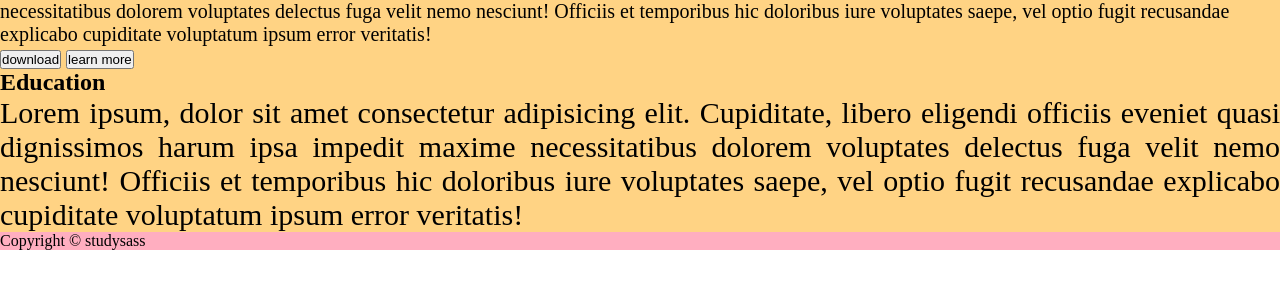
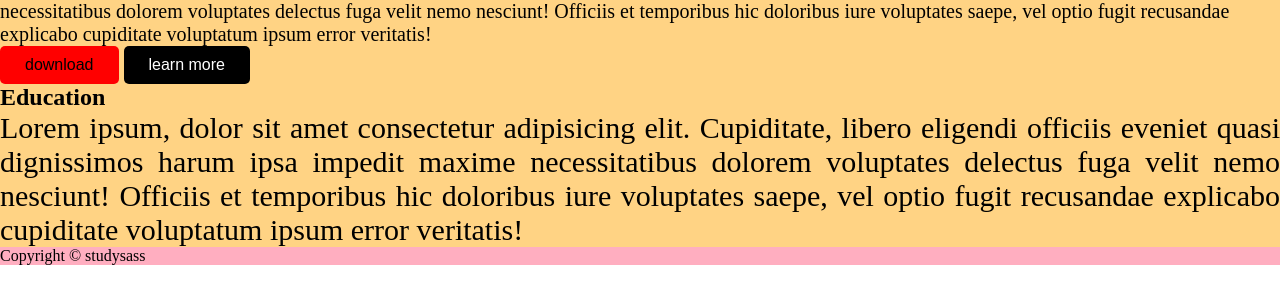
Before and after one commit to mousumiaktar/Learning-SASS, a plain HTML site: page index.html in a window 1280 px wide. Shown: the part 147-450 px from the top of the page. Drawn offline with Linux system fonts and the light colour scheme.

Commit message:
extand and inheritance

```diff
--- a/index.html
+++ b/index.html
@@ -27,8 +27,8 @@
                 quasi dignissimos harum ipsa impedit maxime necessitatibus dolorem voluptates delectus fuga velit nemo
                 nesciunt! Officiis et temporibus hic doloribus iure voluptates saepe, vel optio fugit recusandae
                 explicabo cupiditate voluptatum ipsum error veritatis!</p>
-                <input type="button" value="download">
-                <input type="button" value="learn more">
+                <input type="button" class="btn-download" value="download">
+                <input type="button" class="btn-learnmore" value="learn more">
         </section>
         <section id="education">
             <h2>Education</h2>
--- a/styles/demo.scss
+++ b/styles/demo.scss
@@ -8,6 +8,31 @@ header{
 };
 */
 
+
+// Extand And Inheritance start==========
+.btn{
+    border: none;
+    padding: 10px 25px;
+    text-align: center;
+    font-size: 16px;
+    border-radius: 5px;
+    cursor: pointer;
+}
+
+.btn-download{
+    @extend .btn;
+    background-color: red;
+};
+
+.btn-learnmore{
+    @extend .btn;
+    background-color: black;
+    color: white;
+};
+// Extand And Inheritance End==========
+
+
+// Mixin Start==========
 @mixin para-style {
     font-size: 30px;
     text-align: justify;
@@ -16,6 +41,9 @@ header{
 #education p {
     @include para-style();
 };
+// Mixin Start End==========
+
+
 
 header {
     background-color: index.$header-bgcolor;
```
Also changed, not shown: dist/demo.css, 1 other file.
